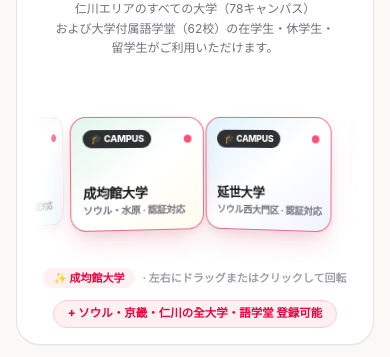
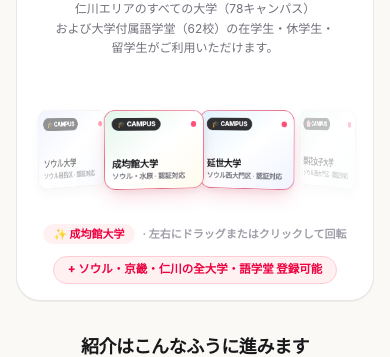
Before and after one commit to darkhos/ondo-campus, a Next.js app: page /jp in a window 390 px wide. Shown: the part 801-1158 px from the top of the page. Built offline with nearby package versions, Linux system fonts and the light colour scheme; no server answers; a web font is replaced by a local one.

Commit message:
fix: scale 3D university circular carousel cleanly on mobile without text clipping

```diff
--- a/src/components/landing-screen.tsx
+++ b/src/components/landing-screen.tsx
@@ -377,7 +377,7 @@
               : "아래 예시 학교뿐만 아니라 서울·경기·인천 지역 전체 대학교(78개 캠퍼스) 및 대학 부설 어학당(62개교)에 다니는 재학생·휴학생·유학생 모두 가입할 수 있습니다."}
           </p>
 
-          <div className="mt-3 sm:mt-4">
+          <div className="-mx-2 mt-3 sm:mx-0 sm:mt-4">
             <UniversityCircularCarousel isJa={isJa} />
           </div>
 
--- a/src/components/univ-circular-carousel.tsx
+++ b/src/components/univ-circular-carousel.tsx
@@ -151,6 +151,7 @@
   compact?: boolean;
 }) {
   const containerRef = useRef<HTMLDivElement | null>(null);
+  const pivotRef = useRef<HTMLDivElement | null>(null);
   const cardRefs = useRef<(HTMLButtonElement | null)[]>([]);
   const [activeIndex, setActiveIndex] = useState(3); // 광운대학교 초기 중앙 포커스
 
@@ -202,12 +203,19 @@
 
       const containerWidth = containerRef.current?.clientWidth ?? 360;
       const isWide = !compact && containerWidth >= 720;
-      const isNarrow = containerWidth < 430;
 
-      const cardW = isWide ? 154 : isNarrow ? 138 : 146;
-      const radius = isWide ? 420 : isNarrow ? 292 : 365;
-      // 화면 폭에 따라 측면 코너를 돌아나가는 각도 임계값 설정 (컨테이너 벽에 걸려 잘리지 않도록 처리)
-      const visibleCosThreshold = isWide ? 0.42 : 0.68;
+      // PC와 모바일 모두 3D 원기둥 아크가 글자 잘림/겹침 없이 한눈에 보이도록
+      // 가상 스테이지 폭 기준으로 원기둥을 배치한 뒤 컨테이너 폭에 맞춰 스케일링
+      const cardW = isWide ? 154 : 144;
+      const radius = isWide ? 420 : 292;
+      const virtualWidth = isWide ? 760 : 480;
+      const stageScale = Math.min(1, containerWidth / virtualWidth);
+      const visibleCosThreshold = 0.42;
+
+      if (pivotRef.current) {
+        pivotRef.current.style.transform =
+          stageScale < 0.999 ? `scale(${stageScale.toFixed(3)})` : "none";
+      }
 
       let frontIdx = 0;
       let bestCos = -2;
@@ -226,26 +234,38 @@
           frontIdx = i;
         }
 
-        // 정면 아크에 있는 카드들은 선명하게 표시하고, 원기둥 양 끝 모서리를 도는 카드는 부드럽게 페이드아웃해 잘림/겹침 방지
+        // 3D 원기둥 궤도 좌표 계산:
+        // - 모든 인접 카드 사이에 여백(Gap > 0)을 보장해 앞 카드가 옆 카드 글자를 가리지 않음
+        // - 상하 아치(y)는 정면(+8px) ~ 측면(-6px)으로 입체적인 링 형태를 유지하되 상하단 잘림 완벽 방지
+        const x = sinVal * radius;
+        const y = cosVal * (compact ? 8 : 10) - 2;
+        const z = (cosVal - 1) * (compact ? 120 : 150);
+        const rotMultiplier = isWide ? 1.08 : 1.48;
+        const rotY = Math.max(-78, Math.min(78, -normThetaDeg * rotMultiplier));
+
+        // 카드의 바깥쪽 끝이 스테이지 좌우 경계에 닿기 전에 부드럽게 페이드아웃해 좌우 잘림을 100% 방지
+        const projHalfW =
+          (cardW / 2) * Math.cos((Math.abs(rotY) * Math.PI) / 180);
+        const outerEdge = Math.abs(x) + projHalfW;
+        const halfStage = virtualWidth / 2 - 4;
+        const edgeFade = Math.max(
+          0,
+          Math.min(1, (halfStage - outerEdge) / 34)
+        );
+
         const fadeRange = 0.18;
         const arcVis = Math.max(
           0,
           Math.min(1, (cosVal - (visibleCosThreshold - fadeRange)) / fadeRange)
         );
         const depthNorm = (cosVal + 1) / 2; // 0(뒤) ~ 1(앞)
-        const opacity = arcVis * (0.48 + 0.52 * Math.pow(Math.max(0, cosVal), 0.6));
+        const opacity =
+          arcVis *
+          edgeFade *
+          (0.54 + 0.46 * Math.pow(Math.max(0, cosVal), 0.55));
         const scale = 0.88 + depthNorm * 0.12;
         const zIndex = Math.round(depthNorm * 100);
         const isFront = cosVal > 0.94;
-
-        // 3D 원기둥 궤도 좌표 계산:
-        // - 모든 인접 카드 사이에 여백(Gap > 0)을 보장해 앞 카드가 옆 카드 글자를 가리지 않음
-        // - 상하 아치(y)는 정면(+8px) ~ 측면(-6px)으로 입체적인 링 형태를 유지하되 상하단 잘림 완벽 방지
-        const x = sinVal * radius;
-        const y = cosVal * (compact ? 8 : 10) - 2;
-        const z = (cosVal - 1) * (compact ? 120 : 150);
-        const rotMultiplier = isWide ? 1.08 : isNarrow ? 1.65 : 1.32;
-        const rotY = Math.max(-78, Math.min(78, -normThetaDeg * rotMultiplier));
 
         el.style.width = `${cardW}px`;
         el.style.transform = `perspective(1600px) translate3d(calc(-50% + ${x.toFixed(
@@ -329,7 +349,12 @@
         onPointerUp={handlePointerUp}
         onPointerCancel={handlePointerUp}
         onMouseEnter={() => {
-          stateRef.current.isHovered = true;
+          if (
+            typeof window !== "undefined" &&
+            window.matchMedia("(hover: hover) and (pointer: fine)").matches
+          ) {
+            stateRef.current.isHovered = true;
+          }
         }}
         onMouseLeave={() => {
           stateRef.current.isHovered = false;
@@ -339,21 +364,15 @@
           touchAction: "pan-y",
         }}
         className={`relative w-full cursor-grab overflow-hidden active:cursor-grabbing ${
-          compact ? "h-[176px] sm:h-[188px]" : "h-[192px] sm:h-[212px]"
+          compact ? "h-[136px] sm:h-[188px]" : "h-[148px] sm:h-[212px]"
         }`}
       >
-        {/* 좌우 입체 Depth Fade 마스크 */}
+        {/* 3D Ring Center Pivot */}
         <div
-          aria-hidden
-          className="pointer-events-none absolute inset-y-0 left-0 z-[120] w-6 bg-gradient-to-r from-white via-white/60 to-transparent sm:w-12"
-        />
-        <div
-          aria-hidden
-          className="pointer-events-none absolute inset-y-0 right-0 z-[120] w-6 bg-gradient-to-l from-white via-white/60 to-transparent sm:w-12"
-        />
-
-        {/* 3D Ring Center Pivot */}
-        <div className="relative h-full w-full">
+          ref={pivotRef}
+          style={{ transformOrigin: "center center" }}
+          className="relative h-full w-full"
+        >
           {UNIV_RING_ITEMS.map((item, idx) => (
             <button
               key={item.id}
@@ -367,7 +386,7 @@
               }}
               className={`absolute top-1/2 left-1/2 rounded-2xl border bg-white bg-gradient-to-br text-left transition-colors ${
                 item.accent
-              } ${compact ? "h-[104px] px-3 py-2.5" : "h-[114px] px-3 py-3 sm:h-[120px] sm:px-3.5 sm:py-3"}`}
+              } ${compact ? "h-[106px] px-2.5 py-2.5 sm:px-3 sm:py-2.5" : "h-[112px] px-2.5 py-2.5 sm:h-[120px] sm:px-3.5 sm:py-3"}`}
             >
               <div className="flex h-full w-full flex-col justify-between transition-opacity duration-150">
                 <div className="flex w-full items-center justify-between gap-1">
```
